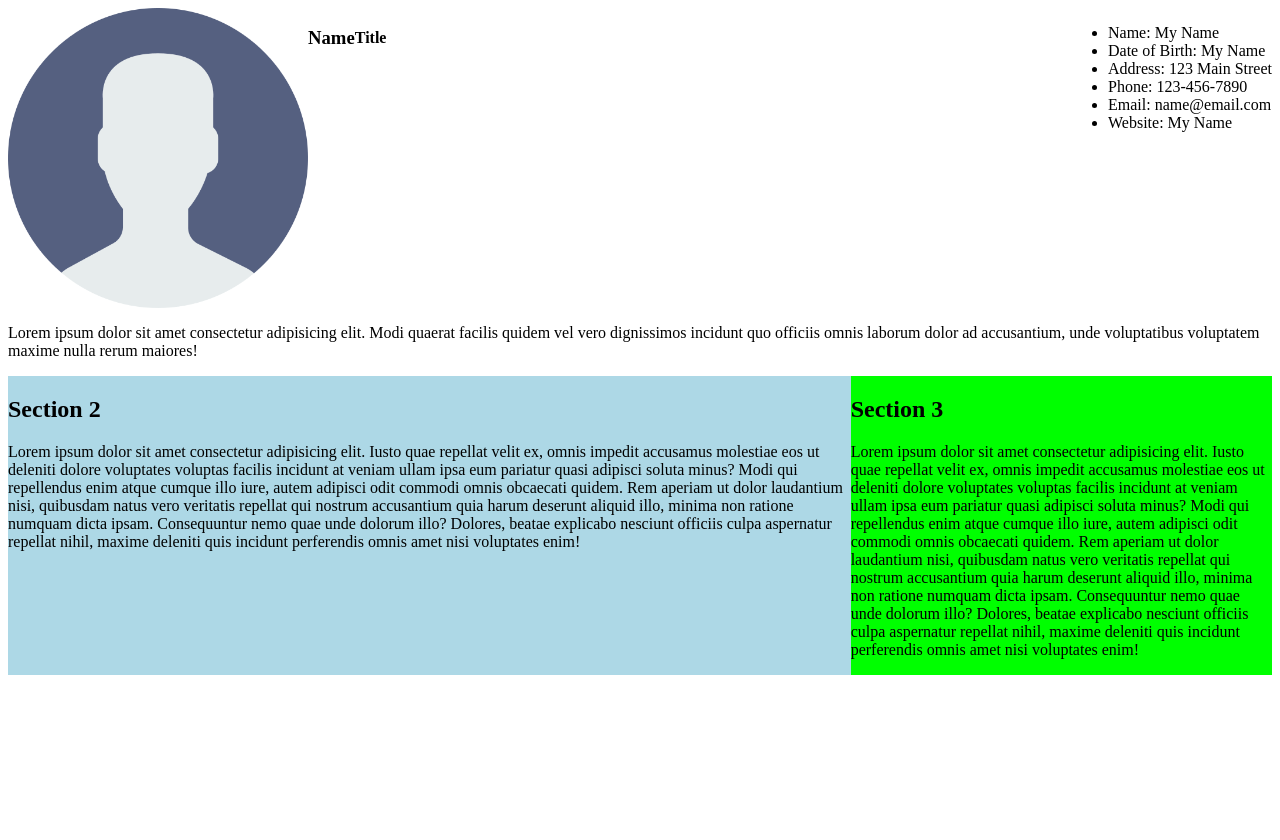
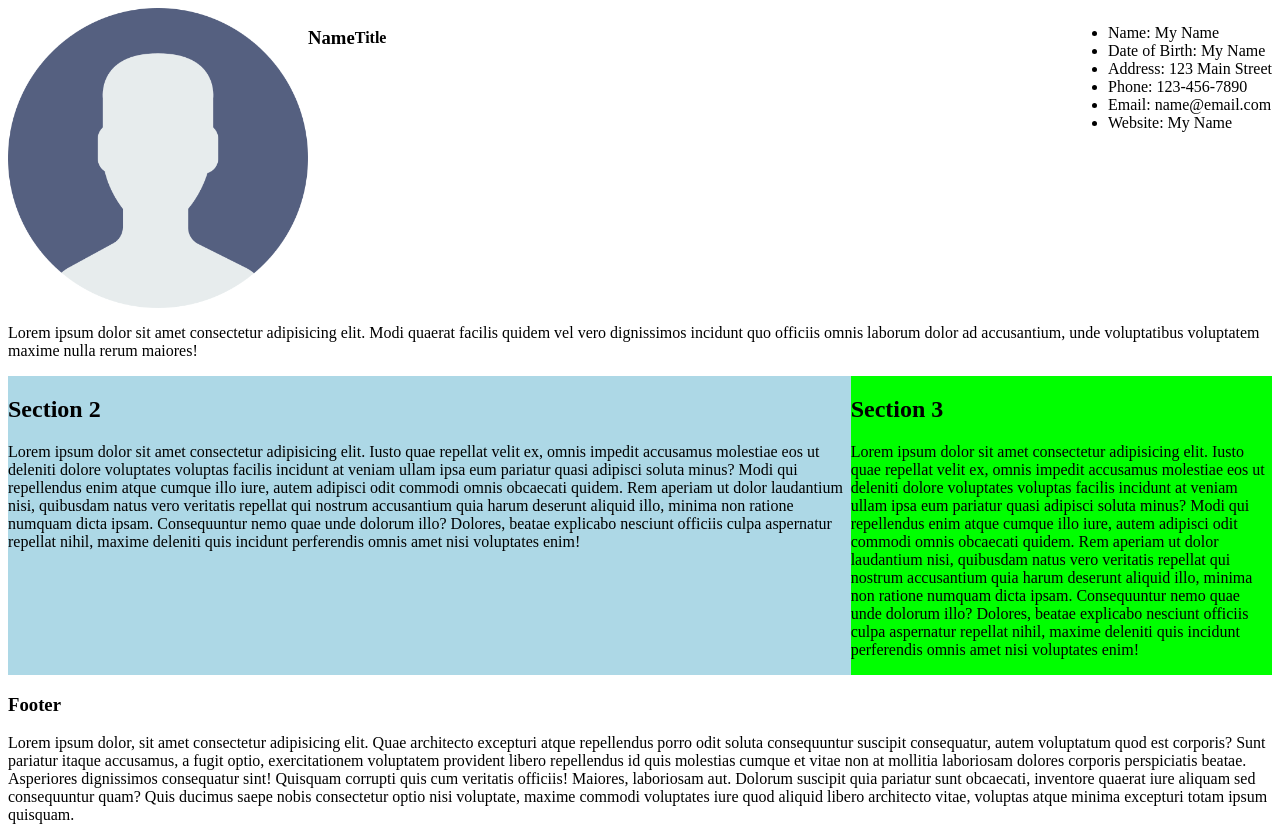
Before and after one commit to AbeTavarez/online-resume, a plain HTML site: page index.html in a window 1280 px wide. Before the commit the page ends 800 px from the top, so only its background shows below. Drawn offline with Linux system fonts and the light colour scheme.

Commit message:
added new footer to main page

```diff
--- a/index.html
+++ b/index.html
@@ -73,6 +73,12 @@
           </p>
         </section>
       </div>
+
+      <footer>
+        <h3>Footer</h3>
+
+        <p>Lorem ipsum dolor, sit amet consectetur adipisicing elit. Quae architecto excepturi atque repellendus porro odit soluta consequuntur suscipit consequatur, autem voluptatum quod est corporis? Sunt pariatur itaque accusamus, a fugit optio, exercitationem voluptatem provident libero repellendus id quis molestias cumque et vitae non at mollitia laboriosam dolores corporis perspiciatis beatae. Asperiores dignissimos consequatur sint! Quisquam corrupti quis cum veritatis officiis! Maiores, laboriosam aut. Dolorum suscipit quia pariatur sunt obcaecati, inventore quaerat iure aliquam sed consequuntur quam? Quis ducimus saepe nobis consectetur optio nisi voluptate, maxime commodi voluptates iure quod aliquid libero architecto vitae, voluptas atque minima excepturi totam ipsum quisquam.</p>
+      </footer>
     </main>
   </body>
 </html>
```
